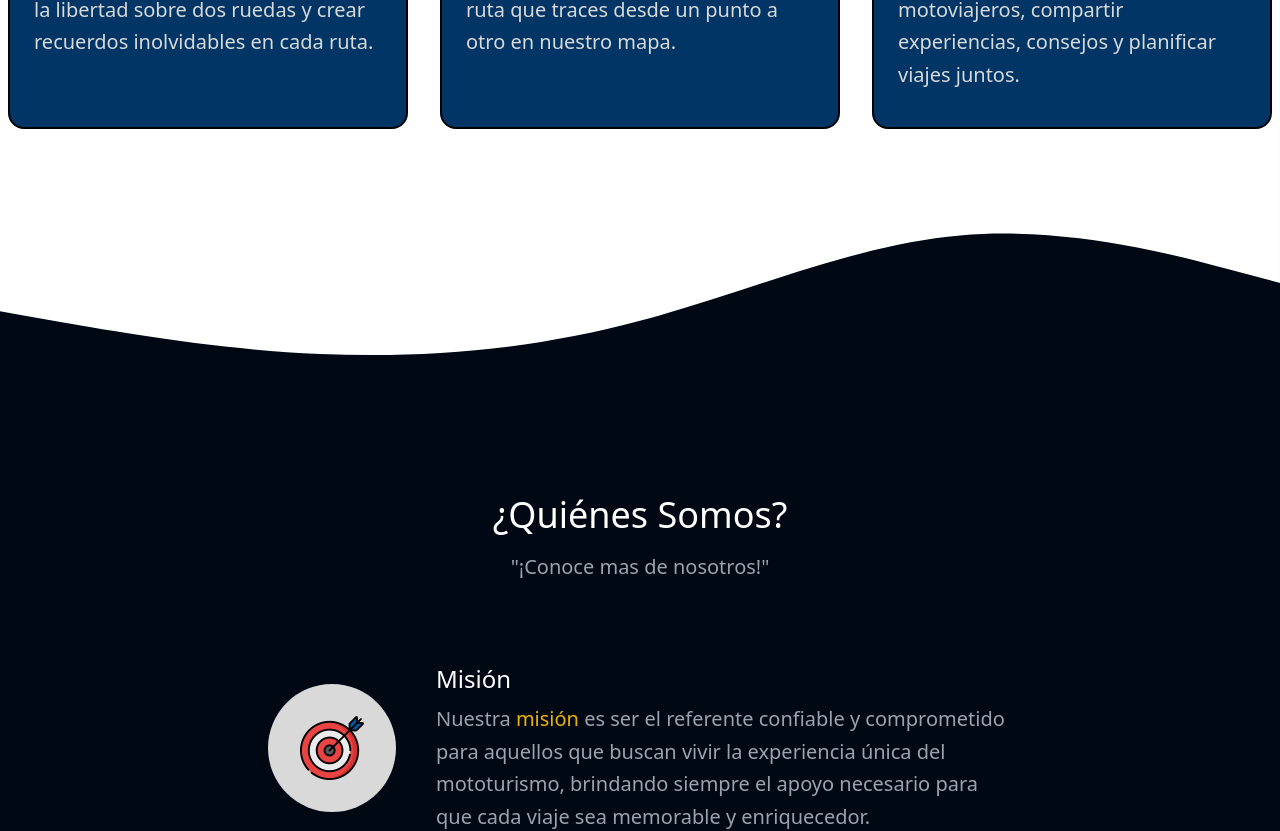
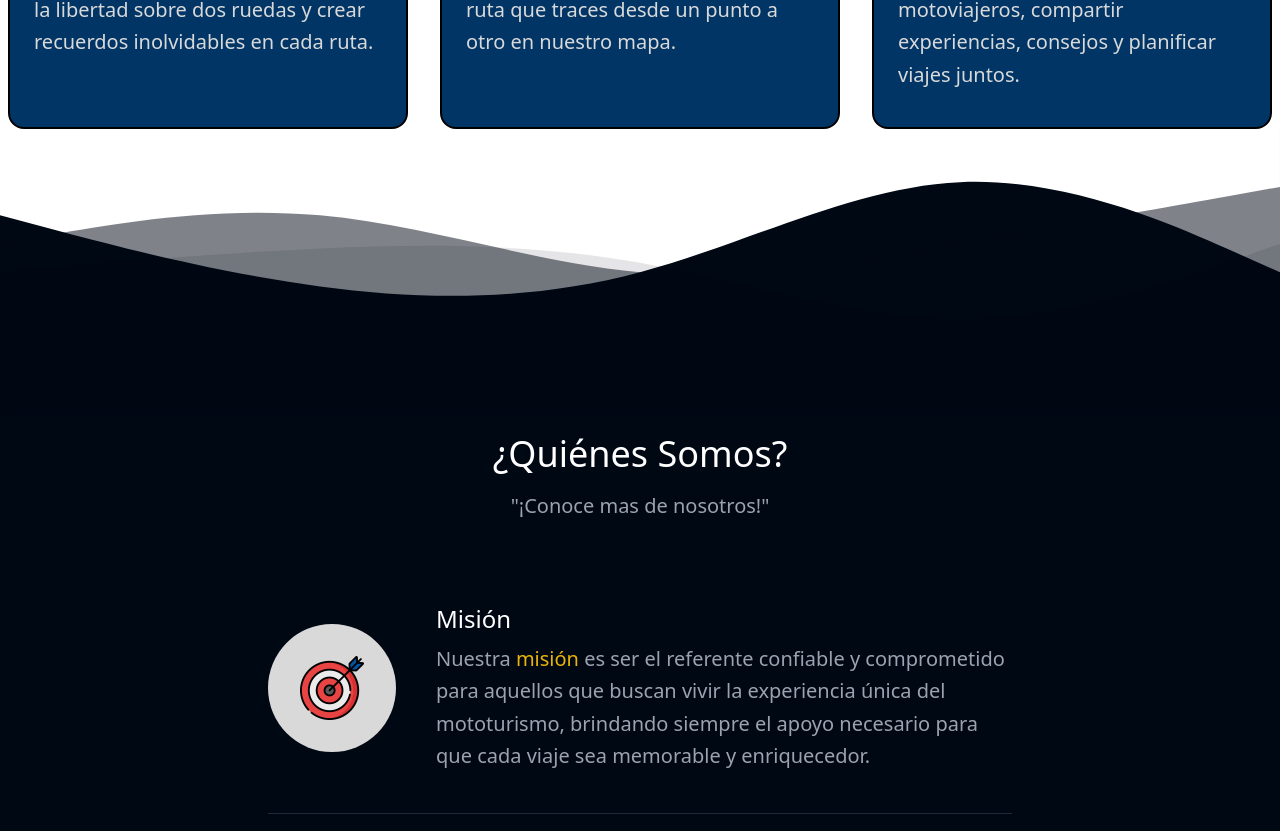
Before and after one commit to Wiilmar/RPM_frontend, a React (Vite) app: page / in a window 1280 px wide. Shown: the part 1210-2041 px from the top of the page. Built offline with nearby package versions, Linux system fonts and the light colour scheme.

Commit message:
Se agrego diseno de olas responsivas en el apartado de AboutUs.

```diff
--- a/src/components/AboutUs.jsx
+++ b/src/components/AboutUs.jsx
@@ -6,14 +6,23 @@ import picQvalores from "../image/Home/pic_Qvalores.png"
 const AboutUs = () => {
     return (
         <>
-            <section className="text-gray-400 bg-blueDark body-font mt-[-83px]">
-                <svg className="w-full" viewBox="0 20 1440 320" xmlns="http://www.w3.org/2000/svg">
-                    {/* Relleno del path para la parte inferior de la ola (azul oscuro) */}
-                    <path fill="#000814" fillOpacity="1" d="M0,224L60,234.7C120,245,240,267,360,272C480,277,600,267,720,234.7C840,203,960,149,1080,138.7C1200,128,1320,160,1380,176L1440,192V0H1440V320H0Z"></path>
-                    {/* Relleno del path para la parte superior de la ola (blanco) */}
-                    <path fill="#ffffff" fillOpacity="1" d="M0,0H1440V192L1380,176C1320,160,1200,128,1080,138.7C960,149,840,203,720,234.7C600,267,480,277,360,272C240,267,120,245,60,234.7L0,224V0Z"></path>
+            <div className="relative bg-yellow-800">
+                {/* Primer ola */}
+                <svg className="absolute top-0 left-0 w-full" xmlns="http://www.w3.org/2000/svg" viewBox="0 0 1440 320">
+                    <path fill="#ffffff" fillOpacity="1" d="M0,96L60,112C120,128,240,160,360,176C480,192,600,192,720,160C840,128,960,64,1080,58.7C1200,53,1320,107,1380,133.3L1440,160L1440,0L1380,0C1320,0,1200,0,1080,0C960,0,840,0,720,0C600,0,480,0,360,0C240,0,120,0,60,0L0,0Z"></path>
                 </svg>
-                <div id="quienesSomos" className="container px-5 pb-24 pt-20 mb-8 mx-auto">
+
+                {/* Segunda ola */}
+                <svg className="absolute top-0 left-0 w-full z-20" xmlns="http://www.w3.org/2000/svg" viewBox="0 0 1440 320">
+                    <path fill="#000814" fillOpacity="0.5" d="M0,128L60,117.3C120,107,240,85,360,96C480,107,600,149,720,160C840,171,960,149,1080,128C1200,107,1320,85,1380,74.7L1440,64L1440,320L1380,320C1320,320,1200,320,1080,320C960,320,840,320,720,320C600,320,480,320,360,320C240,320,120,320,60,320L0,320Z"></path>
+                </svg>
+
+                {/* Tercera ola */}
+                <svg className="absolute top-0 left-0 w-full z-10" xmlns="http://www.w3.org/2000/svg" viewBox="0 0 1440 320">
+                    <path fill="#000814" fillOpacity="0.1" d="M0,160L60,154.7C120,149,240,139,360,133.3C480,128,600,128,720,149.3C840,171,960,213,1080,213.3C1200,213,1320,171,1380,149.3L1440,128L1440,320L1380,320C1320,320,1200,320,1080,320C960,320,840,320,720,320C600,320,480,320,360,320C240,320,120,320,60,320L0,320Z"></path>
+                </svg>
+                <section className="text-gray-400 bg-blueDark body-font mt-[-83px] pt-20 2xl:pt-56 lg:pt-52 md:pt-32 sm:pt-20">
+                    <div id="quienesSomos" className="container px-5 py-24 mx-auto relative z-30">
                         <div className="flex flex-col text-center w-full mb-20">
                             <h1 className="text-4xl font-medium title-font mb-4 text-white"> &#191;Qui&#233;nes Somos&#63; </h1>
                             <p className="lg:w-2/3 mx-auto leading-relaxed text-xl">&#34;&#161;Conoce mas de nosotros&#33;&#34;</p>
@@ -53,6 +62,7 @@ const AboutUs = () => {
                         {/* ------------------- */}
                     </div>
                 </section>
+            </div>
         </>
     )
 }
--- a/src/components/ContactUs.jsx
+++ b/src/components/ContactUs.jsx
@@ -146,7 +146,7 @@ const ContactUs = () => {
                 <option value="Sugerencia">Sugerencia</option>
               </select>
               </div>
-              <textarea className="shadow mb-4 min-h-0 appearance-none border rounded w-full py-2 px-3 text-gray-700 leading-tight focus:outline-none focus:shadow-outline" type="text" placeholder="Escribe aquí tu mensaje" name="message" style={{ maxHeight: '200px', minHeight: '50px', overflowY: 'auto' }} value={formValues.message} onChange={handleInputChange} maxLength={520} required />
+              <textarea className="shadow mb-4 min-h-0 appearance-none border rounded w-full py-2 px-3 text-gray-700 leading-tight focus:outline-none focus:shadow-outline" type="text" placeholder="Escribe aquí tu mensaje" name="message" style={{ maxHeight: '200px', minHeight: '50px', overflowY: 'auto'}} value={formValues.message} onChange={handleInputChange} maxLength={520} required />
               <div className="flex justify-between">
                 <input className="text-white bg-blue-700 hover:bg-blue-800 focus:ring-4 focus:outline-none focus:ring-blue-300 dark:focus:ring-blue-800 font-medium rounded-lg text-sm px-6 py-3 text-center me-2 mb-2" type="submit" value="Enviar Mensaje" />
                 <input className="text-white bg-red-600 hover:bg-red-700 focus:ring-4 focus:outline-none focus:ring-red-300 dark:focus:ring-red-800 font-medium rounded-lg text-sm px-6 py-3 text-center me-2 mb-2" type="reset" value="Restablecer" onClick={() => setFormValues({ full_name: '', email: '', pqrs_type: '', message: '' })} />
```
Lines whose indentation alone changed are shown as unchanged.
